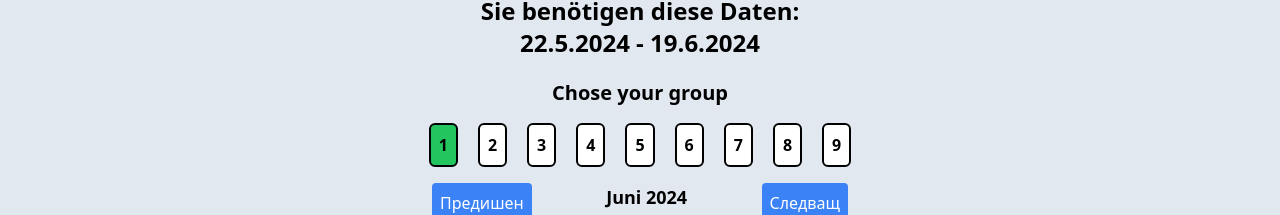
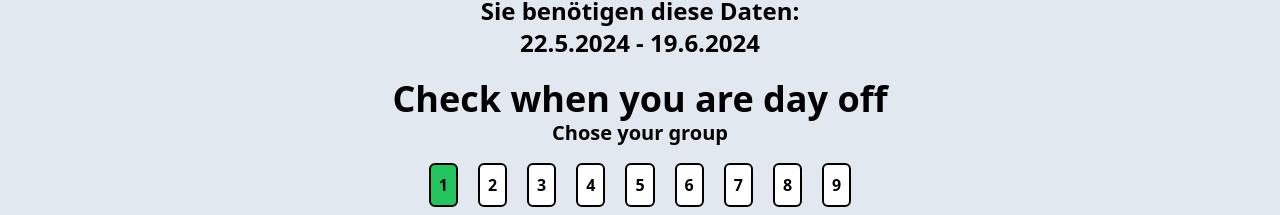
Before and after one commit to Krasimir-Hristov/DHL_Driver_Assistant, a React (Vite) app in the folder frontend/: page / in a window 1280 px wide. Shown: the part 241-456 px from the top of the page. Built offline with nearby package versions, Linux system fonts and the light colour scheme.

Commit message:
add a h1 in the day off place

```diff
--- a/frontend/src/pages/Home.tsx
+++ b/frontend/src/pages/Home.tsx
@@ -18,6 +18,10 @@ const Home: React.FC = () => {
       <CurrentDate />
       <DateRange />
       <div className='mt-5'>
+        <h1 className='font-bold text-2xl md:text-4xl'>
+          {' '}
+          Check when you are day off
+        </h1>
         <h2 className='text-xl font-bold'>Chose your group</h2>
         <div className='flex flex-row justify-center items-center mt-4 gap-3 md:gap-5 font-semibold'>
           {[1, 2, 3, 4, 5, 6, 7, 8, 9].map((week) => (
```
